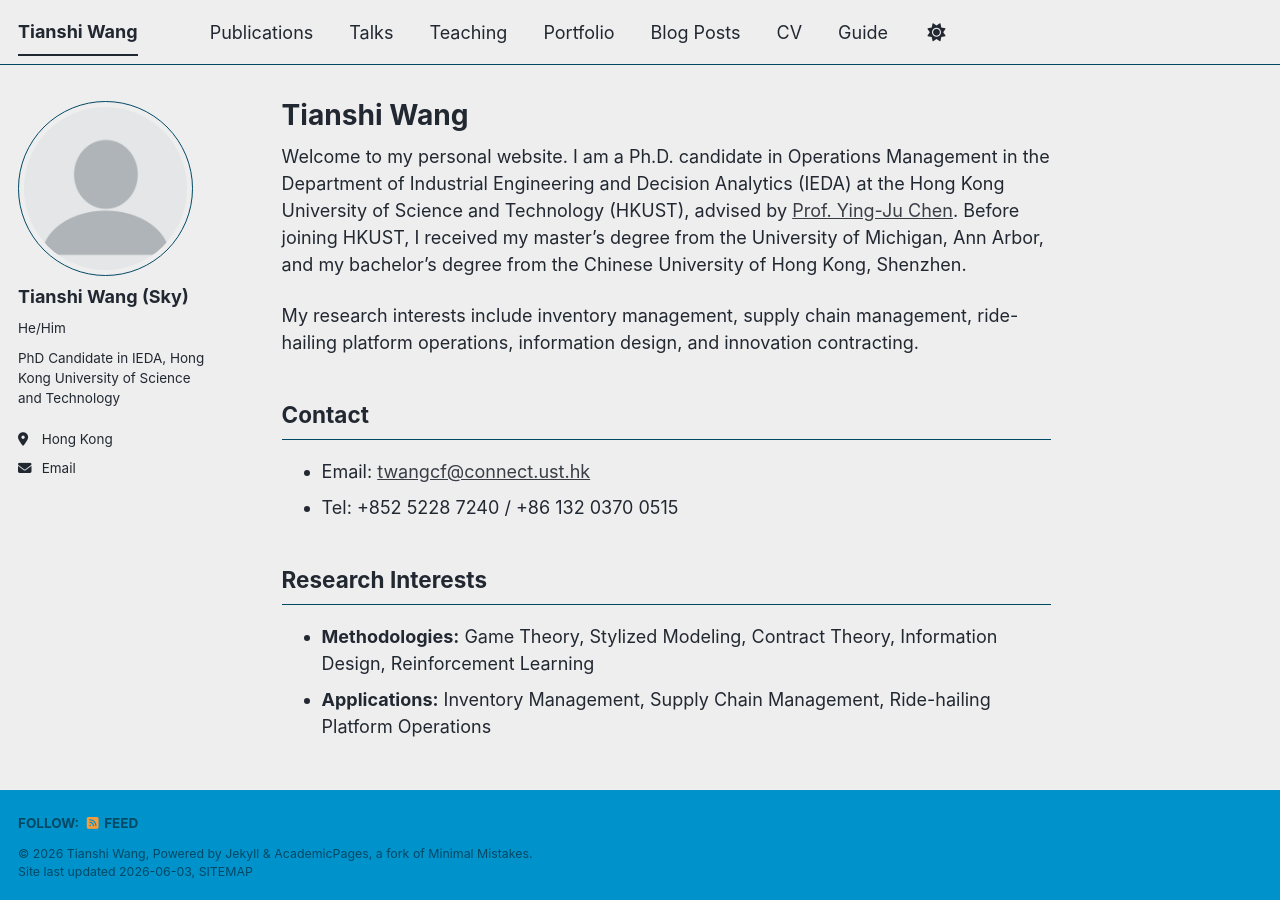
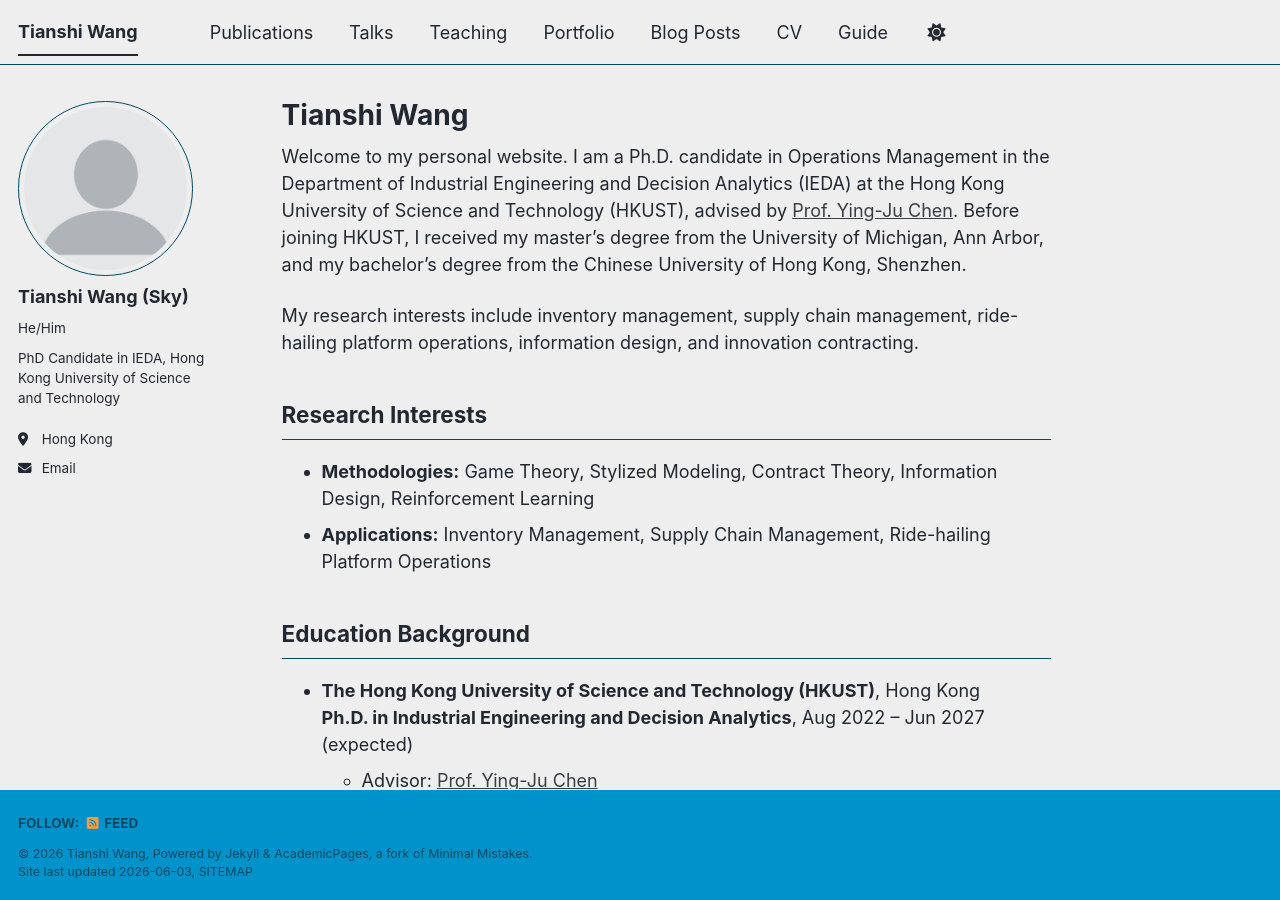
Before and after one commit to skywang1999/skywang1999.github.io, a Jekyll site: the page built from _pages/about.md, in a window 1280 px wide and 900 px high. Built offline with Jekyll 4.4.1, drawn with Linux system fonts in a browser that asks for light colours; a script bundle is joined from its source files by our own code; library files that are not in the unit come from our copies.

Commit message:
Remove contact section from about.md
Removed contact information from the about page.

```diff
--- a/_pages/about.md
+++ b/_pages/about.md
@@ -11,10 +11,6 @@ Welcome to my personal website. I am a Ph.D. candidate in Operations Management
 
 My research interests include inventory management, supply chain management, ride-hailing platform operations, information design, and innovation contracting.
 
-## Contact
-
-- Email: [twangcf@connect.ust.hk](mailto:twangcf@connect.ust.hk)
-- Tel: +852 5228 7240 / +86 132 0370 0515
 
 ## Research Interests
 
```
